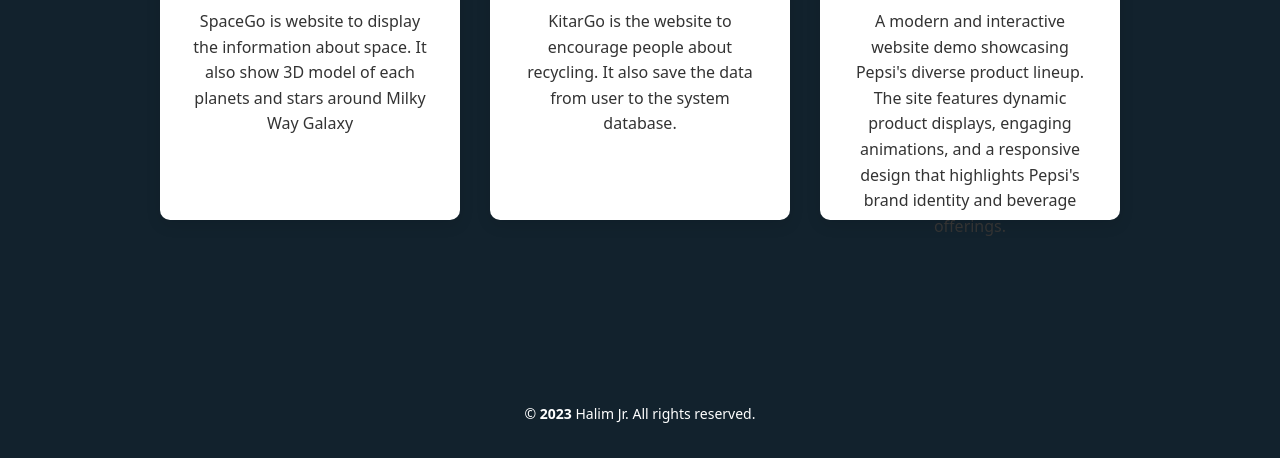
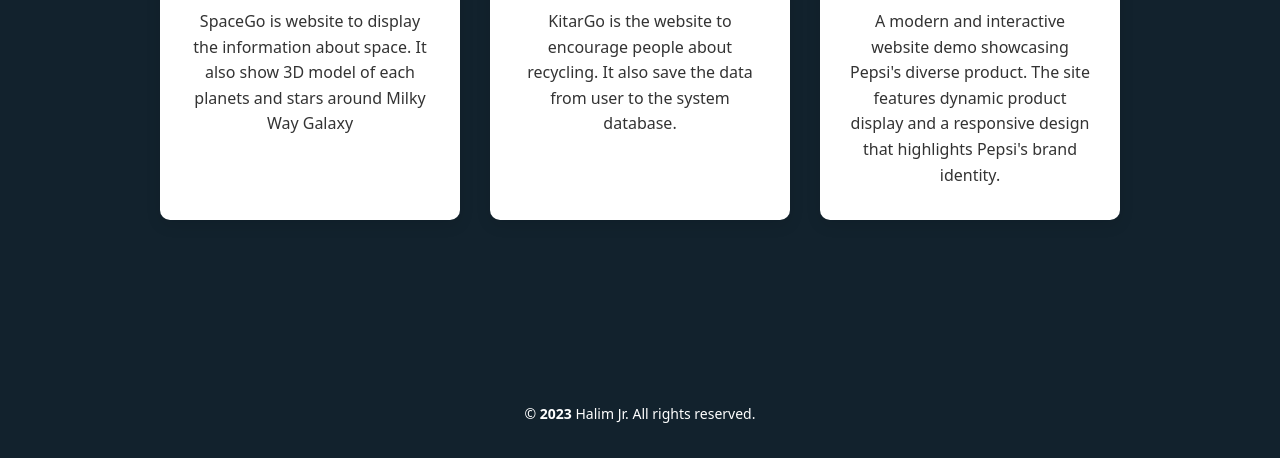
Before and after one commit to johar-muhammadhalim/wb-project1, a plain HTML site: page P1/public/project.html in a window 1280 px wide. Shown: the part 480-938 px from the top of the page. Drawn offline with Linux system fonts and the light colour scheme.

Commit message:
Add the sentences

```diff
--- a/P1/public/project.html
+++ b/P1/public/project.html
@@ -55,7 +55,10 @@
               <div>
                 <img src="Media/pepsi.png" alt="Branding icon" width="100" height="100" loading="lazy">
                 <h3 id="branding-heading">Pepsi Demo</h3>
-                <p class="service-desc">A modern and interactive website demo showcasing Pepsi's diverse product lineup. The site features dynamic product displays, engaging animations, and a responsive design that highlights Pepsi's brand identity and beverage offerings.</p>
+                <p class="service-desc">
+                  A modern and interactive website demo showcasing Pepsi's diverse product. The site features dynamic
+                  product display and a responsive design that highlights Pepsi's brand identity.
+                </p>
               </div>
             </article>
           </a>
```
